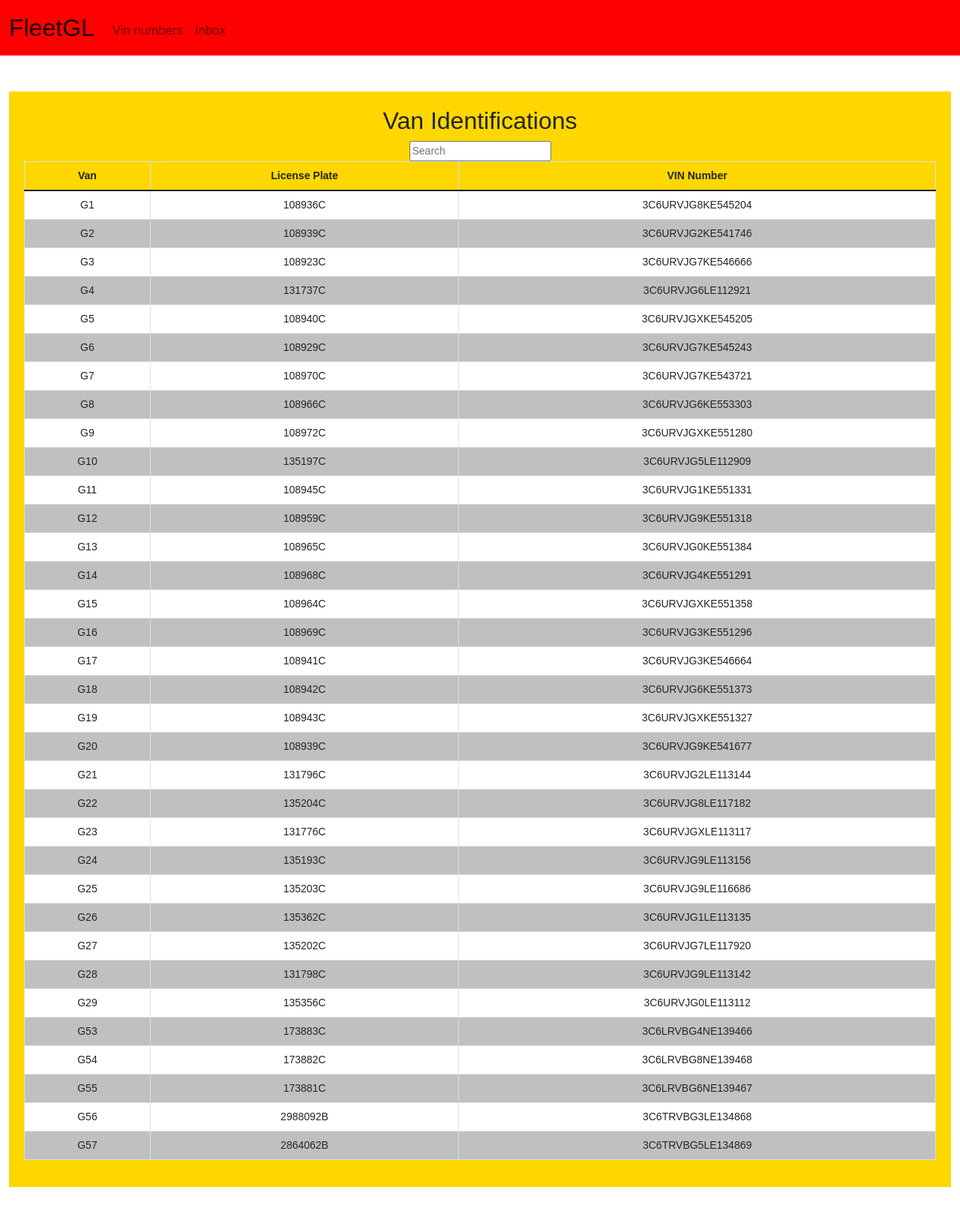
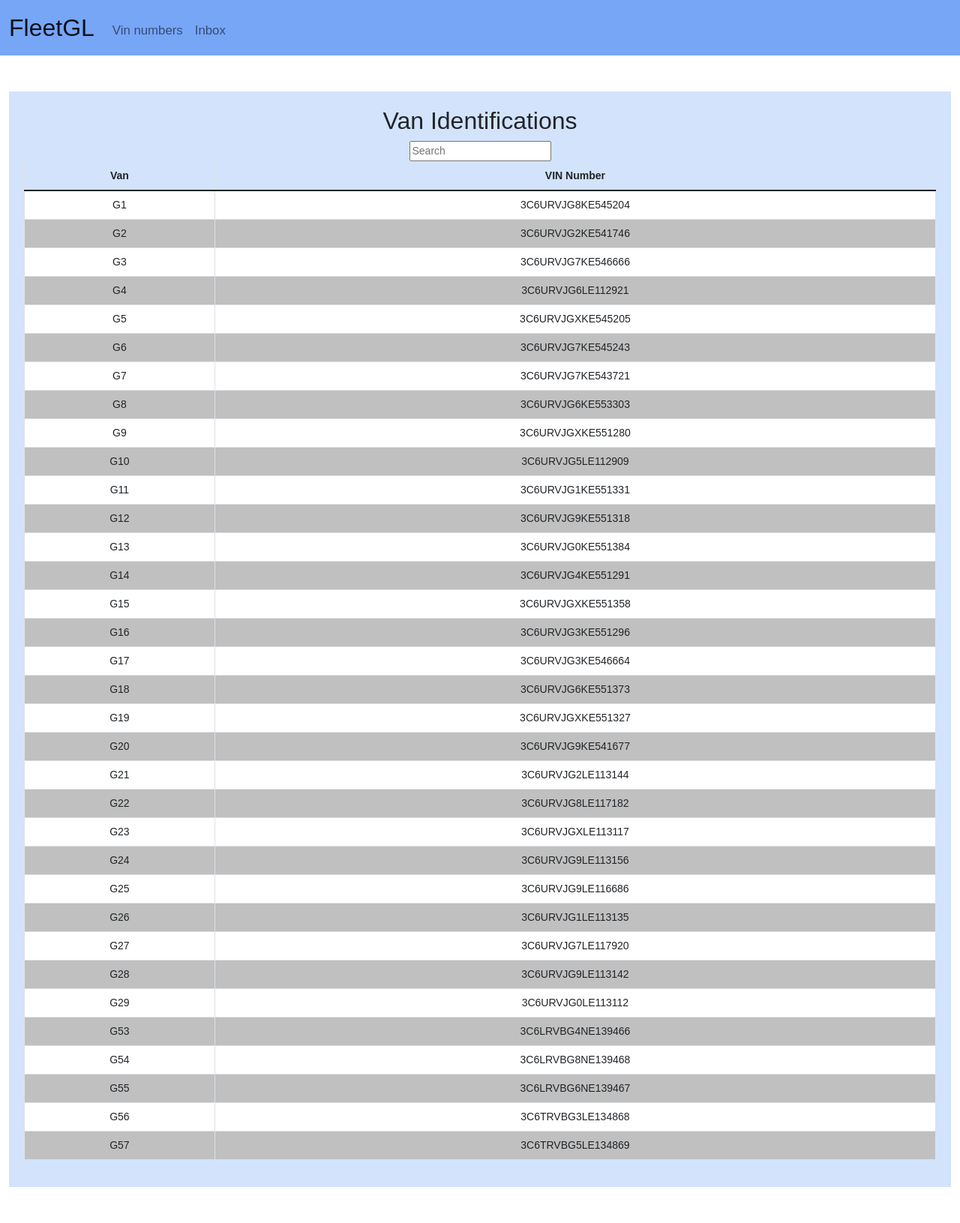
Before and after one commit to Rogert5/Fleet, a Flask app: page /admin in a window 1280 px wide. Shown: the whole page at 75% size. Run offline with Flask 3, Linux system fonts and the light colour scheme; some libraries are stand-ins or nearby versions.

Commit message:
Updated code no memory

```diff
--- a/app.py
+++ b/app.py
@@ -38,7 +38,7 @@ def after_request(response):
 #postgresql://u2uao60uo5rh2g:p67321ffebd10efb688c69c9231e5a4839c03d0e305f2d0a231391dc037f714eb@cb6h87c9erodfl.cluster-czrs8kj4isg7.us-east-1.rds.amazonaws.com:5432/damd6vshgk9tdd
 #{sgmm+VzG7VE@127.0.0.1:3306/fleet_db (GODADDY CODE)
 #mysql+pymysql://mydb_root_user@localhost/fleet_db (LOCAL CODE)
-app.config["SQLALCHEMY_DATABASE_URI"] = 'postgresql://u2uao60uo5rh2g:p67321ffebd10efb688c69c9231e5a4839c03d0e305f2d0a231391dc037f714eb@cb6h87c9erodfl.cluster-czrs8kj4isg7.us-east-1.rds.amazonaws.com:5432/damd6vshgk9tdd'
+app.config["SQLALCHEMY_DATABASE_URI"] = 'mysql+pymysql://mydb_root_user@localhost/fleet_db'
 app.config["SQLALCHEMY_TRACK_MODIFICATIONS"] = False
 
 # Create database object
@@ -84,19 +84,18 @@ def convert_utc_to_cst(utc_time):
 with app.app_context():
     db.create_all()
 
-#Delete entry from inbox
+# Delete entry from inbox
 @app.route("/inbox/delete-entry", methods=["POST"])
 def delete_entry():
-    page = request.form.get("page")
-    entry_id = request.form.get("entryId")
+    entry_id = request.json.get("entryId")  # Use request.json to access JSON data
     if entry_id:
         entry = Entry.query.get(entry_id)
         if entry:
             db.session.delete(entry)
             db.session.commit()
+            return jsonify({'status': 'success'})
 
-    flash("Entry Deleted",)
-    return redirect("/inbox")
+    return jsonify({'status': 'error'})
 
 # home page route
 @app.route("/")
--- a/static/styles.css
+++ b/static/styles.css
@@ -12,7 +12,7 @@ body{
 }
 
 .container {
-    background-color: gold;
+    background-color: #D3E3FC;
     max-width: 100%;
     padding: 20px;
     margin: 0 auto;
--- a/templates/admin.html
+++ b/templates/admin.html
@@ -19,45 +19,44 @@
         <thead>
             <tr>
                 <th>Van</th>
-                <th>License Plate</th>
                 <th>VIN Number</th>
             </tr>
         </thead>
         <tbody>
-            <tr><td>G1</td><td>108936C</td><td>3C6URVJG8KE545204</td></tr>
-            <tr><td>G2</td><td>108939C</td><td>3C6URVJG2KE541746</td></tr>
-            <tr><td>G3</td><td>108923C</td><td>3C6URVJG7KE546666</td></tr>
-            <tr><td>G4</td><td>131737C</td><td>3C6URVJG6LE112921</td></tr>
-            <tr><td>G5</td><td>108940C</td><td>3C6URVJGXKE545205</td></tr>
-            <tr><td>G6</td><td>108929C</td><td>3C6URVJG7KE545243</td></tr>
-            <tr><td>G7</td><td>108970C</td><td>3C6URVJG7KE543721</td></tr>
-            <tr><td>G8</td><td>108966C</td><td>3C6URVJG6KE553303</td></tr>
-            <tr><td>G9</td><td>108972C</td><td>3C6URVJGXKE551280</td></tr>
-            <tr><td>G10</td><td>135197C</td><td>3C6URVJG5LE112909</td></tr>
-            <tr><td>G11</td><td>108945C</td><td>3C6URVJG1KE551331</td></tr>
-            <tr><td>G12</td><td>108959C</td><td>3C6URVJG9KE551318</td></tr>
-            <tr><td>G13</td><td>108965C</td><td>3C6URVJG0KE551384</td></tr>
-            <tr><td>G14</td><td>108968C</td><td>3C6URVJG4KE551291</td></tr>
-            <tr><td>G15</td><td>108964C</td><td>3C6URVJGXKE551358</td></tr>
-            <tr><td>G16</td><td>108969C</td><td>3C6URVJG3KE551296</td></tr>
-            <tr><td>G17</td><td>108941C</td><td>3C6URVJG3KE546664</td></tr>
-            <tr><td>G18</td><td>108942C</td><td>3C6URVJG6KE551373</td></tr>
-            <tr><td>G19</td><td>108943C</td><td>3C6URVJGXKE551327</td></tr>
-            <tr><td>G20</td><td>108939C</td><td>3C6URVJG9KE541677</td></tr>
-            <tr><td>G21</td><td>131796C</td><td>3C6URVJG2LE113144</td></tr>
-            <tr><td>G22</td><td>135204C</td><td>3C6URVJG8LE117182</td></tr>
-            <tr><td>G23</td><td>131776C</td><td>3C6URVJGXLE113117</td></tr>
-            <tr><td>G24</td><td>135193C</td><td>3C6URVJG9LE113156</td></tr>
-            <tr><td>G25</td><td>135203C</td><td>3C6URVJG9LE116686</td></tr>
-            <tr><td>G26</td><td>135362C</td><td>3C6URVJG1LE113135</td></tr>
-            <tr><td>G27</td><td>135202C</td><td>3C6URVJG7LE117920</td></tr>
-            <tr><td>G28</td><td>131798C</td><td>3C6URVJG9LE113142</td></tr>
-            <tr><td>G29</td><td>135356C</td><td>3C6URVJG0LE113112</td></tr>
-            <tr><td>G53</td><td>173883C</td><td>3C6LRVBG4NE139466</td></tr>
-            <tr><td>G54</td><td>173882C</td><td>3C6LRVBG8NE139468</td></tr>
-            <tr><td>G55</td><td>173881C</td><td>3C6LRVBG6NE139467</td></tr>
-            <tr><td>G56</td><td>2988092B</td><td>3C6TRVBG3LE134868</td></tr>
-            <tr><td>G57</td><td>2864062B</td><td>3C6TRVBG5LE134869</td></tr>
+            <tr><td>G1</td><td>3C6URVJG8KE545204</td></tr>
+            <tr><td>G2</td><td>3C6URVJG2KE541746</td></tr>
+            <tr><td>G3</td><td>3C6URVJG7KE546666</td></tr>
+            <tr><td>G4</td><td>3C6URVJG6LE112921</td></tr>
+            <tr><td>G5</td><td>3C6URVJGXKE545205</td></tr>
+            <tr><td>G6</td><td>3C6URVJG7KE545243</td></tr>
+            <tr><td>G7</td><td>3C6URVJG7KE543721</td></tr>
+            <tr><td>G8</td><td>3C6URVJG6KE553303</td></tr>
+            <tr><td>G9</td><td>3C6URVJGXKE551280</td></tr>
+            <tr><td>G10</td><td>3C6URVJG5LE112909</td></tr>
+            <tr><td>G11</td><td>3C6URVJG1KE551331</td></tr>
+            <tr><td>G12</td><td>3C6URVJG9KE551318</td></tr>
+            <tr><td>G13</td><td>3C6URVJG0KE551384</td></tr>
+            <tr><td>G14</td><td>3C6URVJG4KE551291</td></tr>
+            <tr><td>G15</td><td>3C6URVJGXKE551358</td></tr>
+            <tr><td>G16</td><td>3C6URVJG3KE551296</td></tr>
+            <tr><td>G17</td><td>3C6URVJG3KE546664</td></tr>
+            <tr><td>G18</td><td>3C6URVJG6KE551373</td></tr>
+            <tr><td>G19</td><td>3C6URVJGXKE551327</td></tr>
+            <tr><td>G20</td><td>3C6URVJG9KE541677</td></tr>
+            <tr><td>G21</td><td>3C6URVJG2LE113144</td></tr>
+            <tr><td>G22</td><td>3C6URVJG8LE117182</td></tr>
+            <tr><td>G23</td><td>3C6URVJGXLE113117</td></tr>
+            <tr><td>G24</td><td>3C6URVJG9LE113156</td></tr>
+            <tr><td>G25</td><td>3C6URVJG9LE116686</td></tr>
+            <tr><td>G26</td><td>3C6URVJG1LE113135</td></tr>
+            <tr><td>G27</td><td>3C6URVJG7LE117920</td></tr>
+            <tr><td>G28</td><td>3C6URVJG9LE113142</td></tr>
+            <tr><td>G29</td><td>3C6URVJG0LE113112</td></tr>
+            <tr><td>G53</td><td>3C6LRVBG4NE139466</td></tr>
+            <tr><td>G54</td><td>3C6LRVBG8NE139468</td></tr>
+            <tr><td>G55</td><td>3C6LRVBG6NE139467</td></tr>
+            <tr><td>G56</td><td>3C6TRVBG3LE134868</td></tr>
+            <tr><td>G57</td><td>3C6TRVBG5LE134869</td></tr>
         </tbody>
     </table>
 </div>
@@ -80,7 +79,7 @@
         var rowMatchesQuery = false;
 
         // Check the Van (1st), License Plate (2nd), and VIN Number (3rd) columns
-        var columnsToCheck = [0, 1, 2]; // adjust as per your table column order
+        var columnsToCheck = [0, 1]; // adjust as per your table column order
         for (var j = 0; j < columnsToCheck.length; j++) {
             var cellText = cols[columnsToCheck[j]].innerText.toUpperCase();
             if (cellText.includes(query)) {
--- a/templates/layout.html
+++ b/templates/layout.html
@@ -26,7 +26,7 @@
 
 
 
-        <nav class="navbar navbar-expand-md navbar-light" style="background-color: #ff0000;">
+        <nav class="navbar navbar-expand-md navbar-light" style="background-color: #77A6F7;">
             <div class="container-fluid">
                 <a class="navbar-brand" href="/"><span class="black">FleetGL</span></a>
                     <button aria-controls="navbar" aria-expanded="false" aria-label="Toggle navigation" class="navbar-toggler" data-bs-target="#navbar" data-bs-toggle="collapse" type="button">
```
Also changed, not shown: templates/inbox.html (+58 -12 lines).
